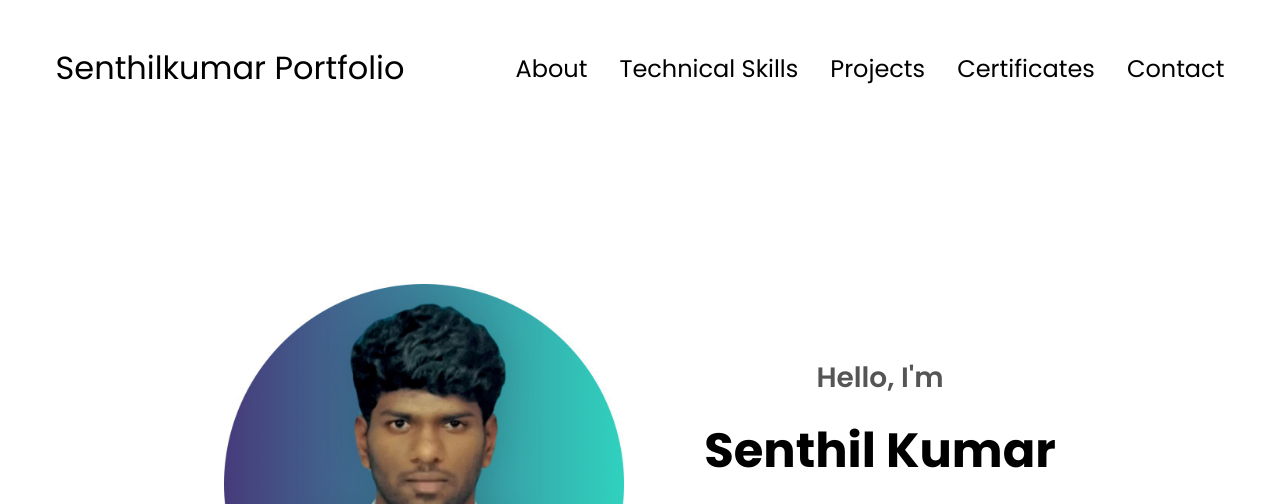
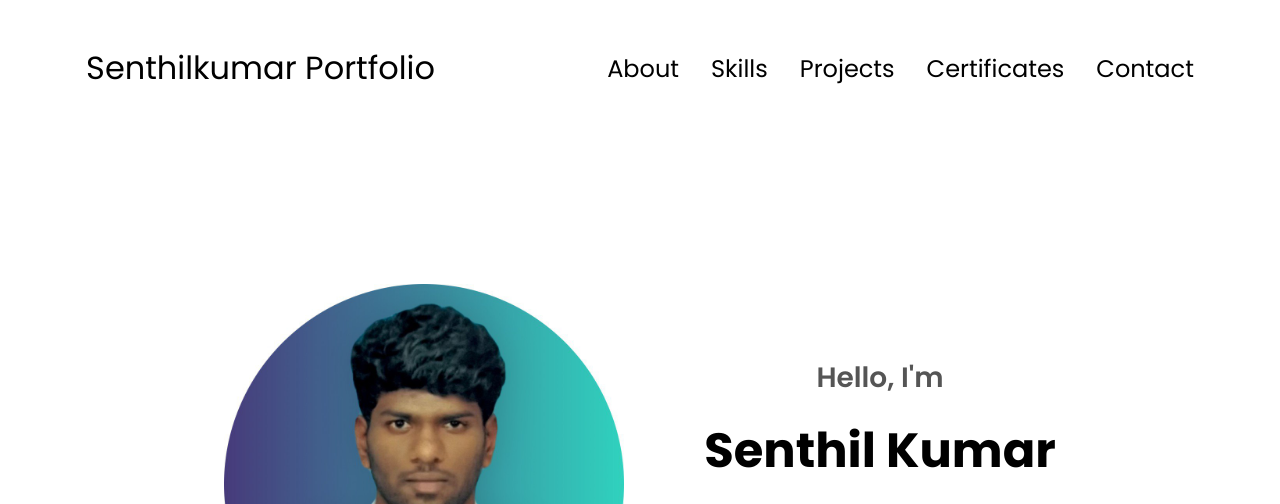
Before and after one commit to Senthil-kumar00/pf-senthil, a plain HTML site: page index.html in a window 1280 px wide. Shown: the top 504 px of the page. Drawn offline with Linux system fonts and the light colour scheme.

Commit message:
Update index.html

```diff
--- a/index.html
+++ b/index.html
@@ -15,7 +15,7 @@
         <div>
             <ul class="nav-links">
                 <li><a href="#about">About</a></li>
-                <li><a href="#skills">Technical Skills</a></li>
+                <li><a href="#skills">Skills</a></li>
                 <li><a href="#projects">Projects</a></li>
                 <li><a href="#certificates">Certificates</a></li>
                 <li><a href="#contact">Contact</a></li>
@@ -33,7 +33,7 @@
             </div>
             <div class="menu-links">
                 <li><a href="#about" onclick="toggleMenu()">About</a></li>
-                <li><a href="#skills" onclick="toggleMenu()">Technical Skills</a></li>
+                <li><a href="#skills" onclick="toggleMenu()">Skills</a></li>
                 <li><a href="#projects" onclick="toggleMenu()">Projects</a></li>
                 <li><a href="#certificates" onclick="toggleMenu()">Certificates</a></li>
                 <li><a href="#contact" onclick="toggleMenu()">Contact</a></li>
@@ -330,7 +330,7 @@
           <div class="nav-links-container">
             <ul class="nav-links">
               <li><a href="#about">About</a></li>
-              <li><a href="#skills">Technical Skills</a></li>
+              <li><a href="#skills">Skills</a></li>
               <li><a href="#projects">Projects</a></li>
               <li><a href="#certificates">Certificates</a></li>
               <li><a href="#contact">Contact</a></li>
```
